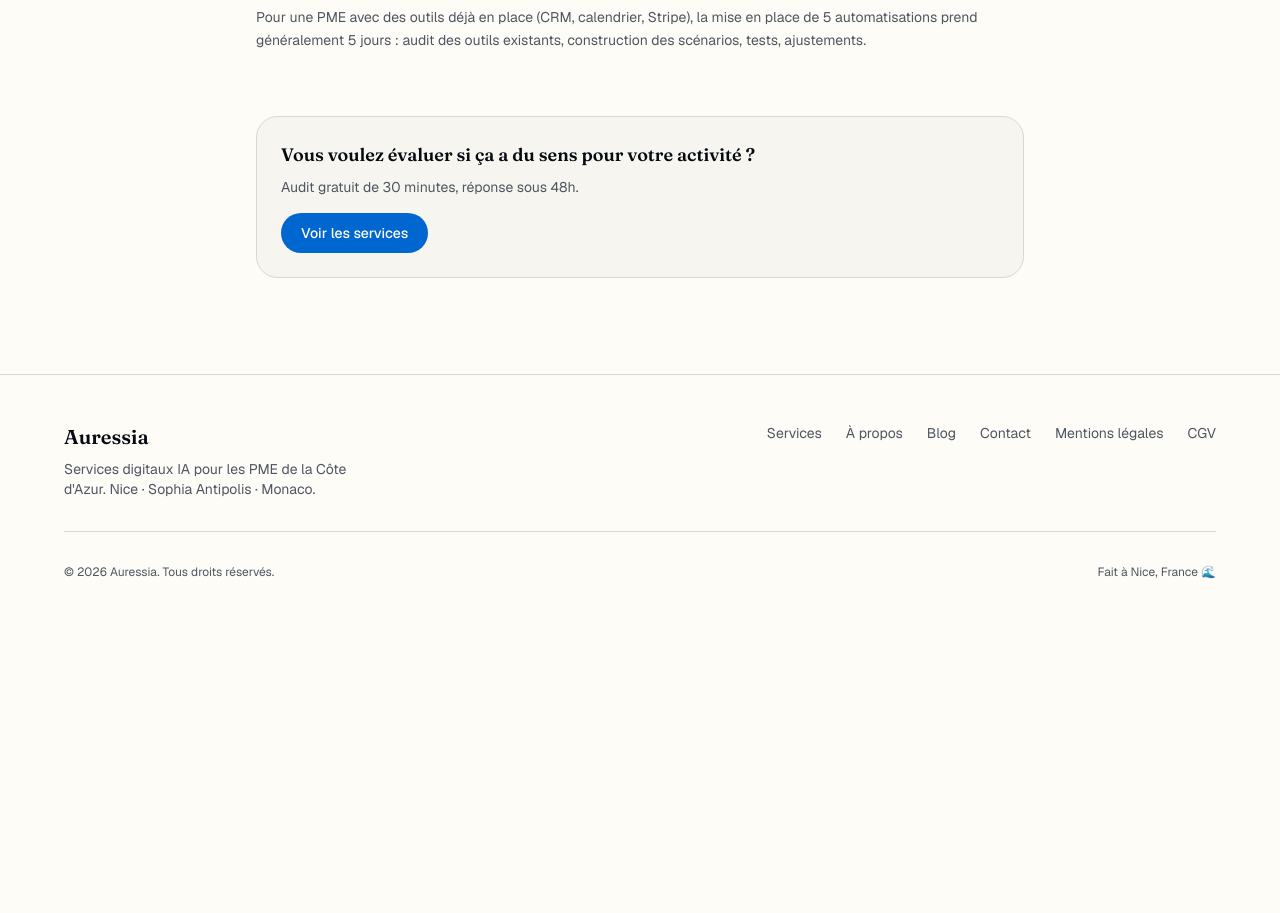
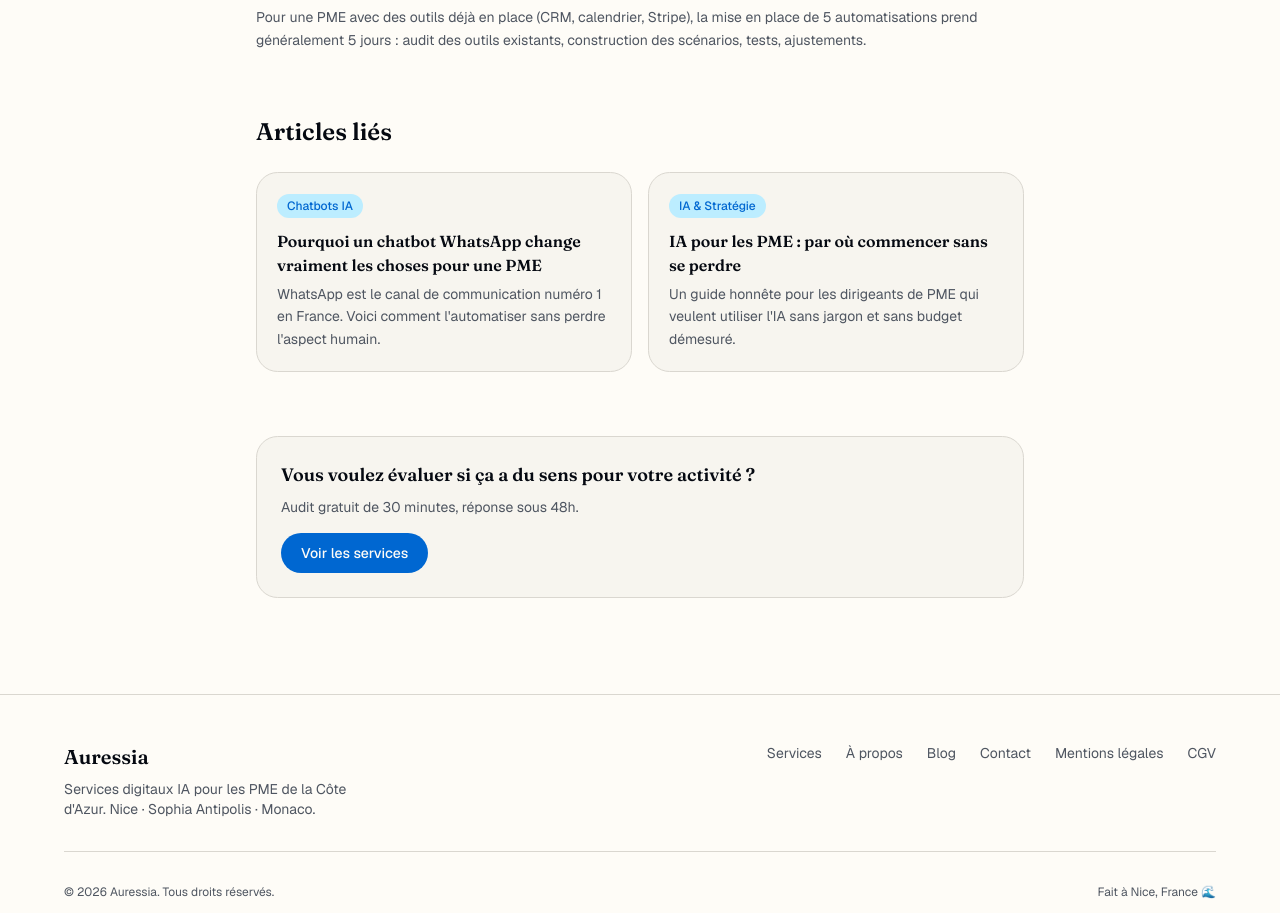
Before and after one commit to louaidehamna-png/auressia-shopify-agency, a Next.js app: page /blog/automatisation-make-cas-concrets in a window 1280 px wide. Shown: the part 2125-3038 px from the top of the page. Before the commit the page ends 2753 px from the top, so only its background shows below. Built offline with nearby package versions, Linux system fonts and the light colour scheme; no server answers.

Commit message:
feat: ajoute schema Service sur les fiches services + maillage interne entre articles de blog

```diff
--- a/app/blog/[slug]/page.tsx
+++ b/app/blog/[slug]/page.tsx
@@ -36,6 +36,10 @@ export default async function BlogArticlePage({ params }: Props) {
   const { slug } = await params;
   const article = getArticle(slug);
   if (!article) notFound();
+
+  const relatedArticles = articles.filter(
+    (a) => a.published && a.slug !== article.slug
+  );
 
   const articleSchema = {
     "@context": "https://schema.org",
@@ -168,6 +172,33 @@ export default async function BlogArticlePage({ params }: Props) {
             </div>
           )}
 
+          {relatedArticles.length > 0 && (
+            <div className="mt-16">
+              <h2 className="font-heading text-2xl font-semibold mb-6">
+                Articles liés
+              </h2>
+              <div className="grid gap-4 sm:grid-cols-2">
+                {relatedArticles.map((related) => (
+                  <Link
+                    key={related.slug}
+                    href={`/blog/${related.slug}`}
+                    className="rounded-2xl border border-border bg-card p-5 hover:border-azure transition-colors"
+                  >
+                    <span className="text-xs font-medium text-primary bg-azure-soft px-2.5 py-1 rounded-full">
+                      {related.category}
+                    </span>
+                    <h3 className="font-heading text-base font-semibold mt-3 mb-1.5">
+                      {related.title}
+                    </h3>
+                    <p className="text-sm text-muted-foreground leading-relaxed">
+                      {related.excerpt}
+                    </p>
+                  </Link>
+                ))}
+              </div>
+            </div>
+          )}
+
           <div className="mt-16 rounded-2xl border border-border bg-card p-6">
             <p className="font-heading text-lg font-semibold mb-2">
               Vous voulez évaluer si ça a du sens pour votre activité ?
--- a/app/services/[handle]/page.tsx
+++ b/app/services/[handle]/page.tsx
@@ -15,6 +15,8 @@ import {
   ArrowLeft,
   Shield,
 } from "lucide-react";
+
+const BASE_URL = process.env.NEXT_PUBLIC_APP_URL ?? "https://auressia-shopify-agency.vercel.app";
 
 type Props = { params: Promise<{ handle: string }> };
 
@@ -38,9 +40,36 @@ export default async function ServiceDetailPage({ params }: Props) {
   const service = getServiceByHandle(handle);
   if (!service) notFound();
 
+  const serviceSchema = {
+    "@context": "https://schema.org",
+    "@type": "Service",
+    name: service.name,
+    description: service.longDescription,
+    provider: {
+      "@type": "Organization",
+      "@id": `${BASE_URL}/#organization`,
+      name: "Auressia",
+    },
+    areaServed: [
+      { "@type": "City", name: "Nice" },
+      { "@type": "City", name: "Sophia Antipolis" },
+      { "@type": "City", name: "Monaco" },
+    ],
+    offers: {
+      "@type": "Offer",
+      price: service.price,
+      priceCurrency: "EUR",
+      url: `${BASE_URL}/services/${service.handle}`,
+    },
+  };
+
   return (
     <>
       <Navbar />
+      <script
+        type="application/ld+json"
+        dangerouslySetInnerHTML={{ __html: JSON.stringify(serviceSchema) }}
+      />
       <main className="pt-28 pb-24 px-4">
         <div className="mx-auto max-w-4xl">
           {/* Breadcrumb */}
```
